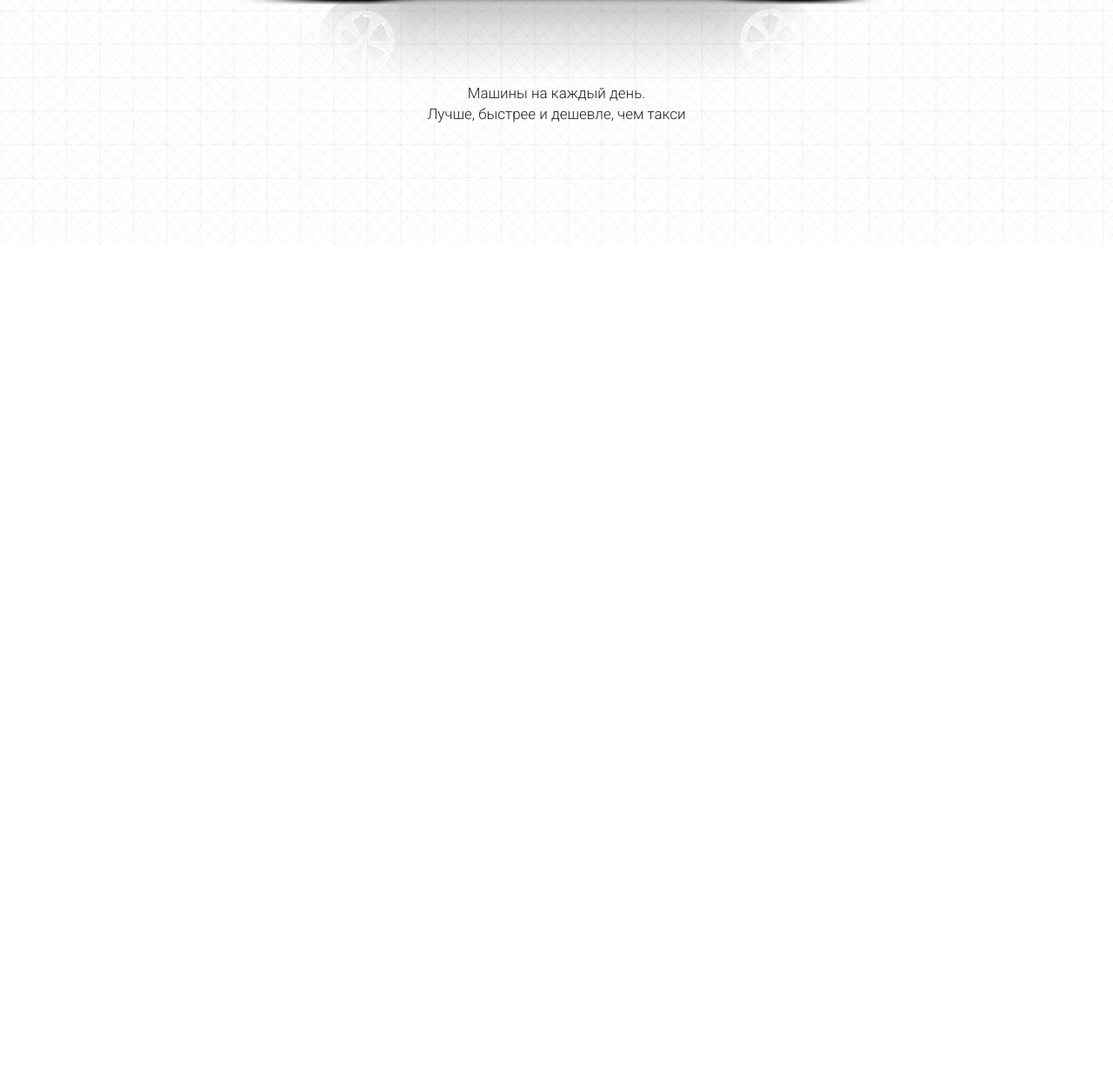
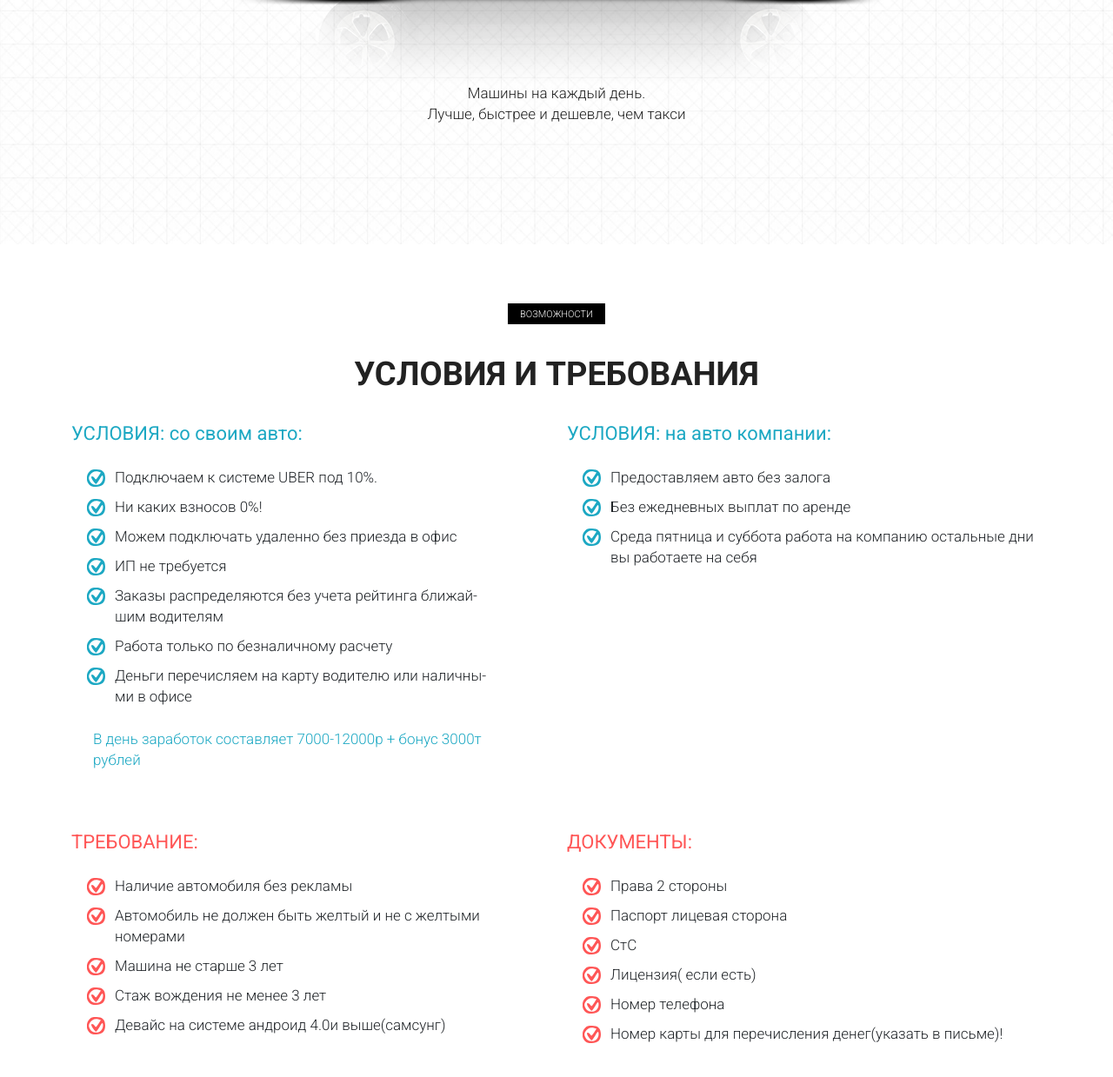
Before and after one commit to bragaion/bragaion.github.io, a website: page src/index.html in a window 1280 px wide. Shown: the part 3383-4622 px from the top of the page at 87% size. Before the commit the page ends 3664 px from the top, so only its background shows below. Drawn offline with Linux system fonts and the light colour scheme.

Commit message:
7.Am creat sectia Require

```diff
--- a/src/index.html
+++ b/src/index.html
@@ -239,6 +239,7 @@
         </div>
     </section>
 
+
     <section class="choise">
         <div class="container">
             <div class="black"></div>
@@ -253,5 +254,76 @@
             </div>
         </div>
     </section>
+
+
+    <section class="require">
+        <div class="container">
+            <div class="label">возможности</div>
+            <div class="title">условия и требования</div>
+
+            <div class="row">
+                <div class="col-md-6">
+                    <div class="require_block">
+                        <div class="require_title">УСЛОВИЯ: со своим авто:</div>
+                        <div class="require_list">
+                            <ul class="require_list">
+                                <li>Подключаем к системе UBER  под 10%.</li>
+                                <li>Ни каких взносов  0%!</li>
+                                <li>Можем подключать удаленно без приезда в офис</li>
+                                <li>ИП не требуется</li>
+                                <li>Заказы распределяются без учета рейтинга ближай-<br>шим водителям</li>
+                                <li>Работа только по безналичному расчету</li>
+                                <li>Деньги перечисляем на карту водителю или наличны-<br>ми в офисе</li>
+                            </ul>
+                            <div class="require_descr">В день заработок составляет 7000-12000р + бонус 3000т<br> рублей</div>
+                        </div>
+                    </div>
+                </div>
+
+                <div class="col-md-6">
+                    <div class="require_block">
+                        <div class="require_title">УСЛОВИЯ: на авто компании:</div>
+                        <div class="require_list">
+                            <ul class="require_list">
+                                <li>Предоставляем авто без залога</li>
+                                <li>Без ежедневных выплат по аренде</li>
+                                <li>Среда пятница и суббота работа на компанию остальные дни вы работаете на себя</li>
+                            </ul>
+                        </div>
+                    </div>
+                </div>
+
+                <div class="col-md-6">
+                    <div class="require_block require_block_nmb warning">
+                        <div class="require_title">ТРЕБОВАНИЕ:</div>
+                        <div class="require_list">
+                            <ul class="require_list">
+                                <li>Наличие автомобиля без рекламы</li>
+                                <li>Автомобиль не должен быть желтый и не с желтыми номерами</li>
+                                <li>Машина не старше 3 лет</li>
+                                <li>Стаж вождения не менее 3 лет</li>
+                                <li>Девайс на системе андроид 4.0и выше(самсунг)</li>
+                            </ul>
+                        </div>
+                    </div>
+                </div>
+
+                <div class="col-md-6">
+                    <div class="require_block require_block_nmb warning">
+                        <div class="require_title">ДОКУМЕНТЫ:</div>
+                        <div class="require_list">
+                            <ul class="require_list">
+                                <li>Права 2 стороны</li>
+                                <li>Паспорт лицевая сторона</li>
+                                <li>СтС</li>
+                                <li>Лицензия( если есть)</li>
+                                <li>Номер телефона</li>
+                                <li>Номер карты для перечисления денег(указать в письме)!</li>
+                            </ul>
+                        </div>
+                    </div>
+                </div>
+            </div>
+    </section>
 </body>
 </html>
--- a/src/sass/style.sass
+++ b/src/sass/style.sass
@@ -258,3 +258,46 @@ nav
         width: 100%
         background-color: #070716
         z-index: 1
+
+.require
+    padding: 68px 0 84px 0
+    &_block
+        margin: 33px 0
+        &_nmb
+            margin-bottom: 0px
+    &_title
+        color: #1ca8c3
+        font-size: 22px
+        font-weight: 400
+    &_list
+        list-style-type: none
+        padding-left: 25px
+        margin-top: 22px
+        li
+            position: relative
+            font-size: 17px
+            font-weight: 300
+            line-height: 24px
+            margin-bottom: 10px
+            &::before
+                content: ''
+                display: block
+                position: absolute
+                left: -32px
+                top: 3px
+                width: 21px
+                height: 20px
+                background: url('../icons/check_blue.svg') center (center / cover) no-repeat
+    &_descr
+        margin-top: 25px
+        font-size: 17px
+        font-weight: 300
+        line-height: 24px
+        color: #1ca8c3
+    .warning
+        .require_title
+            color: $second-color
+        .require_list
+            li
+                &:before
+                    background: url('../icons/check_red.svg') center (center / cover) no-repeat
```
Also changed, not shown: src/css/style.min.css, src/icons/check_blue.svg (added), src/icons/check_red.svg (added).
